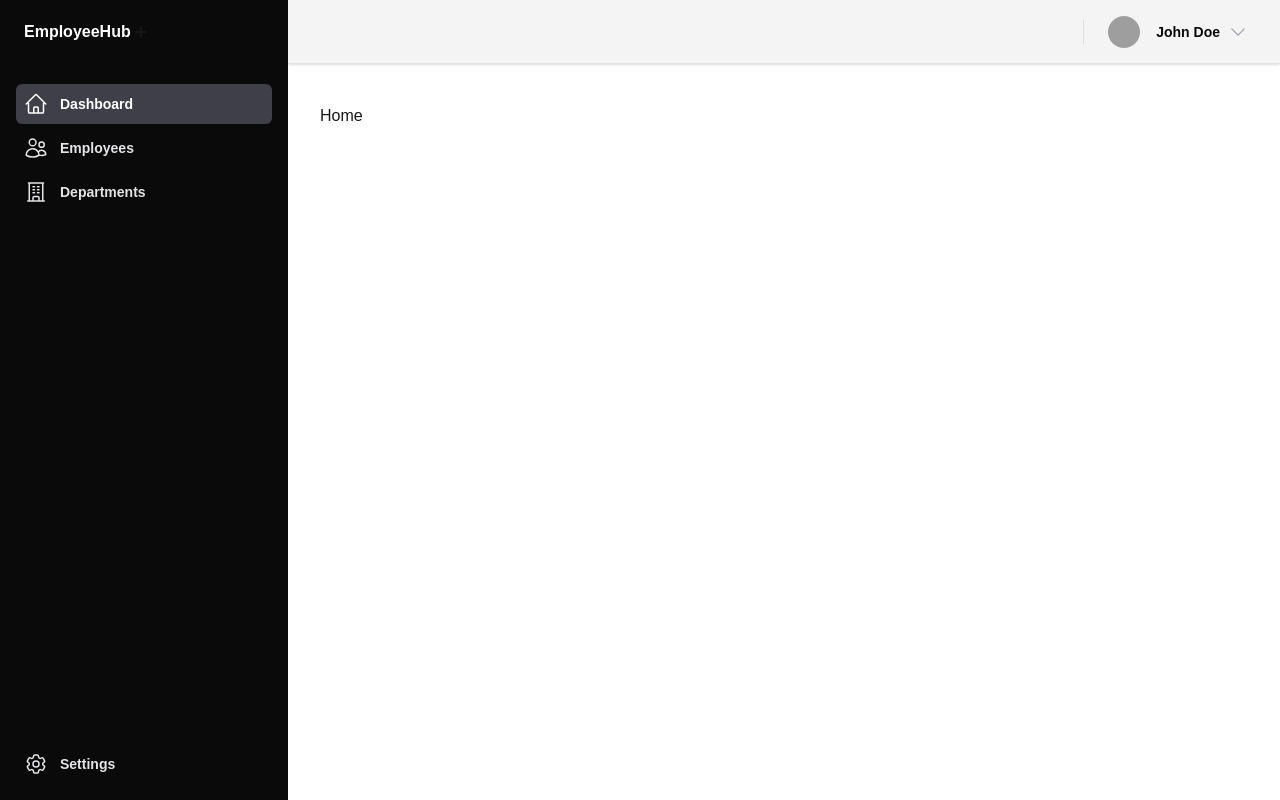
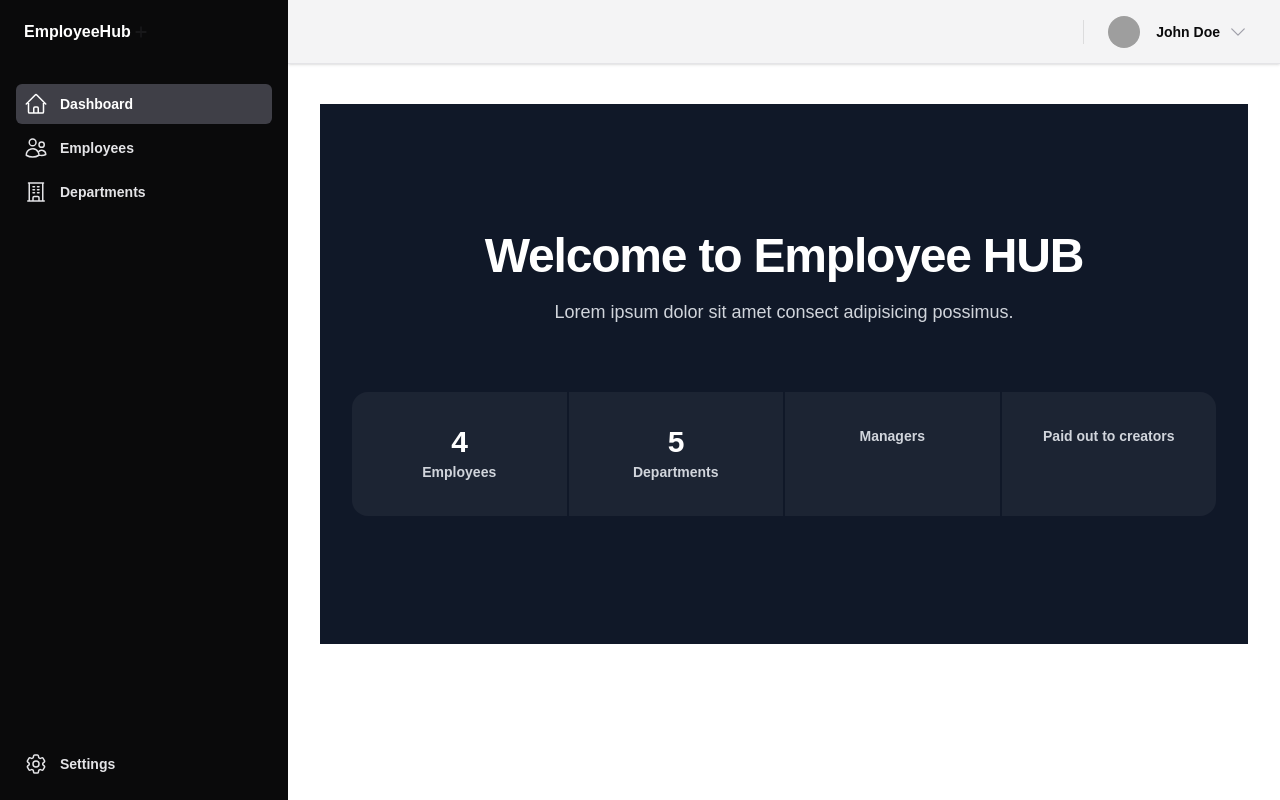
Before and after one commit to lucaslauriano/employee-hub, a Next.js app: page /home in a window 1280 px wide. Built offline with nearby package versions, Linux system fonts and the light colour scheme; grey boxes are pictures that could not be loaded.

Commit message:
feat: creating home ui

```diff
--- a/src/app/home/page.tsx
+++ b/src/app/home/page.tsx
@@ -1,5 +1,39 @@
 'use client';
 
+const stats = [
+  { id: 1, name: 'Employees', value: '4' },
+  { id: 2, name: 'Departments', value: '5' },
+  { id: 3, name: 'Managers', value: '' },
+  { id: 4, name: 'Paid out to creators', value: '' },
+];
+
 export default function HomePage() {
-  return <h1>Home</h1>;
+  return (
+    <div className='bg-gray-900 py-24 sm:py-32'>
+      <div className='mx-auto max-w-7xl px-6 lg:px-8'>
+        <div className='mx-auto max-w-2xl lg:max-w-none'>
+          <div className='text-center'>
+            <h2 className='text-balance text-4xl font-semibold tracking-tight text-white sm:text-5xl'>
+              Welcome to Employee HUB
+            </h2>
+            <p className='mt-4 text-lg/8 text-gray-300'>
+              Lorem ipsum dolor sit amet consect adipisicing possimus.
+            </p>
+          </div>
+          <dl className='mt-16 grid grid-cols-1 gap-0.5 overflow-hidden rounded-2xl text-center sm:grid-cols-2 lg:grid-cols-4'>
+            {stats.map((stat) => (
+              <div key={stat.id} className='flex flex-col bg-white/5 p-8'>
+                <dt className='text-sm/6 font-semibold text-gray-300'>
+                  {stat.name}
+                </dt>
+                <dd className='order-first text-3xl font-semibold tracking-tight text-white'>
+                  {stat.value}
+                </dd>
+              </div>
+            ))}
+          </dl>
+        </div>
+      </div>
+    </div>
+  );
 }
```
